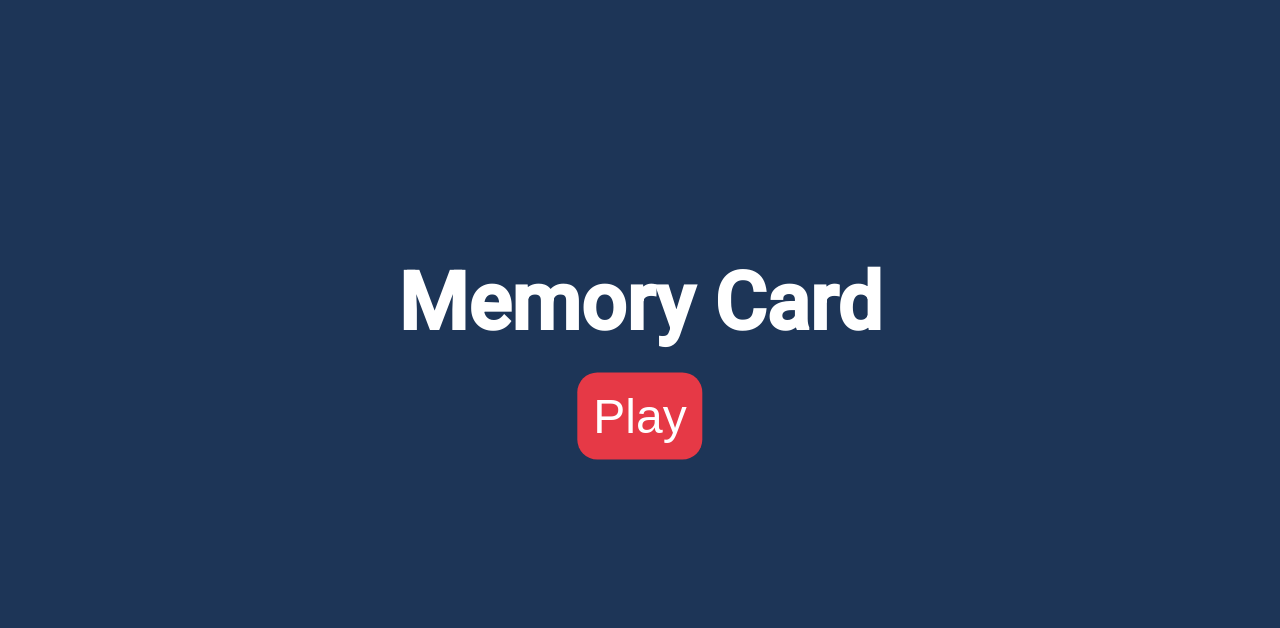
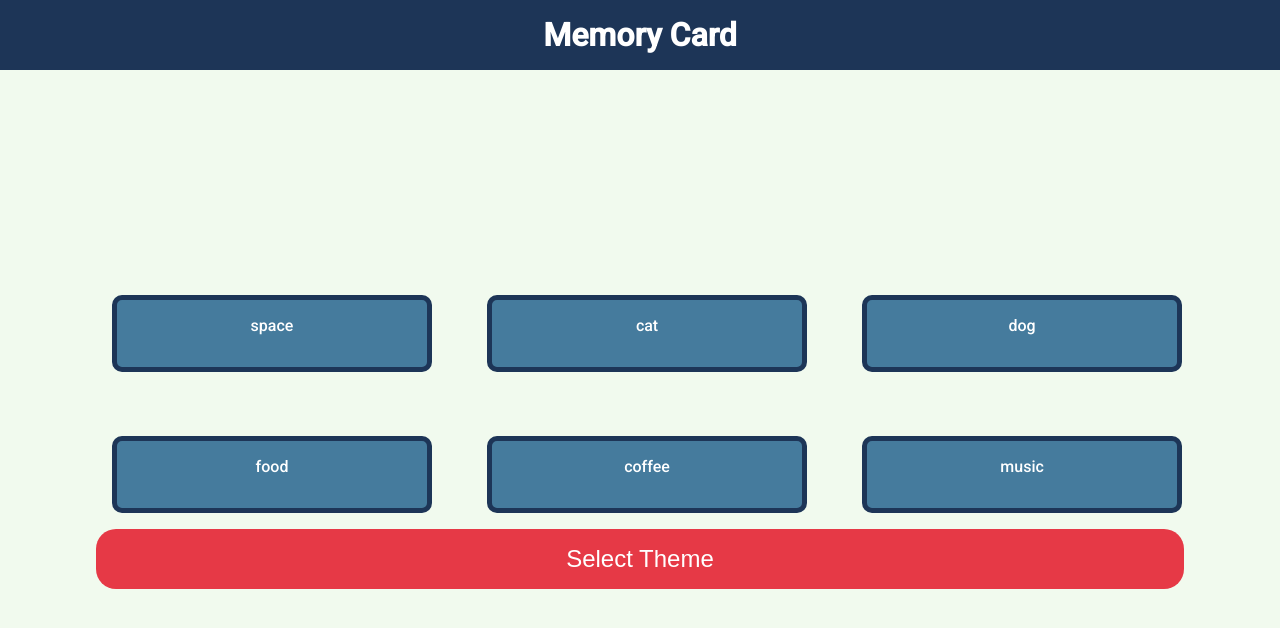
Before and after one commit to Ceokan-Business/Memory-Card-Game, a React (Create React App) app in the folder mem-card/: page / in a window 1280 px wide. Shown: the top 628 px of the page. Built offline with nearby package versions, Linux system fonts and the light colour scheme; what unsplash-js would draw is missing.

Commit message:
Themes + styling

```diff
--- a/mem-card/src/App.jsx
+++ b/mem-card/src/App.jsx
@@ -1,11 +1,14 @@
 import React,  { useState, useEffect } from "react";
 import Levels from "./components/Levels";
+import Themes from "./theme-components/Themes";
 import './styles/intro.css'
 import "./styles/main.css";
 import "./styles/card.css";
+import "./styles/themes.css";
 
 const App = () => {
-  const [firstPage, setFirstPage] = useState(true);
+  const [firstPage, setFirstPage] = useState(false);
+  const [themePage, setThemePage] = useState(true);
 
   return (
     <section className="app-container">
@@ -19,16 +22,23 @@ const App = () => {
             <section className="vertical-bars">
             <h1 className="intro-h1">Memory Card</h1>
             <button
-              onClick={() => { setFirstPage(false) }}
+              onClick={() => { setFirstPage(false); setThemePage(true) }}
               className="intro-button">Play</button>
               </section>
           </header>
         </article>
       }
 
+      {!firstPage && themePage &&
+        <section className="theme-page">
+          <header>
+            <h1>Memory Card</h1>
+          </header>
+          <Themes/>
+        </section>
+      }
 
-
-      {!firstPage &&
+      {!firstPage && !themePage &&
         <section className="play-game-page">
           <header>
             <h1>Memory Card</h1>
--- a/mem-card/src/components/Level.jsx
+++ b/mem-card/src/components/Level.jsx
@@ -15,7 +15,7 @@ const Level = (props) => {
         async function fetchImages () {
             let arr;
             arr = await unsplash.search.getPhotos({
-                query: 'food',
+                query: 'music',
                 page: 1,
                 perPage: 30,
                 orientation: 'portrait'
--- /dev/null
+++ b/mem-card/src/styles/themes.css
@@ -0,0 +1,59 @@
+.themes-section {
+    padding: 1rem;
+    min-height: 91vh;
+
+    display: grid;
+    place-content: center;
+}
+
+.themes-section button {
+    border: none;
+    border-radius: 20px;
+    padding: 1rem;
+    background-color: #e63946;
+    color: white;
+
+    font-weight: 500;
+    font-size: 1.5rem;
+    margin-top: 2rem;
+}
+
+.themes-section button:hover, .themes-section button:focus {
+    background-color: #A8DADC;
+    color:#1D3557;
+
+    font-weight: 900;
+}
+
+/* Same as .card */
+
+.theme-option {
+    background-color: #457B9D;
+    width: fit-content;
+    padding: 1rem;
+    margin: 1rem;
+
+    width: 20rem;
+    text-align: center;
+
+    text-align: center;
+    font-size: 1rem;
+
+    color: white;
+    border-radius: 10px;
+    border: 5px solid #1D3557;
+}
+
+.theme-option:hover, .theme-option:focus {
+    outline: 10px solid #E63946;
+    outline-offset: 5px;
+}
+
+.themes-section-grid  {
+    display: grid;
+    grid-template-columns: repeat(3, 33%);
+    grid-template-rows: repeat(2, 50%);
+
+    column-gap: 1rem;
+    row-gap: 2rem;
+}
--- /dev/null
+++ b/mem-card/src/theme-components/Theme.jsx
@@ -0,0 +1,12 @@
+import React, { useState } from "react";
+
+const Theme = (props) => {
+    const { theme } = props;
+    return (
+        <article className="theme-option">
+            { theme.query }
+        </article>
+    )
+};
+
+export default Theme;
--- /dev/null
+++ b/mem-card/src/theme-components/Themes.jsx
@@ -0,0 +1,35 @@
+import React, { useState, useEffect } from "react";
+import Theme from "./Theme";
+
+const THEME_ARRAY = ['space', 'cat', 'dog', 'food', 'coffee', 'music']
+
+const Themes = () => {
+    const [themeOptions, setThemeOptions] = useState ([]);
+
+    const createThemeArray = () => {
+        let themeState = [];
+        for(let i = 0; i < THEME_ARRAY.length; i++) {
+            themeState.push( {query: THEME_ARRAY[i], id: i})
+        }
+
+        setThemeOptions(themeState);
+        console.log(themeOptions);
+    }
+
+    useEffect ( () => {
+        createThemeArray();
+    }, []);
+
+    return(
+        <section className="themes-section">
+            <section className="themes-section-grid">
+                { themeOptions.map( theme => {
+                return <Theme key = { theme.id } theme = { theme }/>
+                })}
+            </section>
+            <button>Select Theme</button>
+        </section>
+    )
+};
+
+export default Themes;
```
